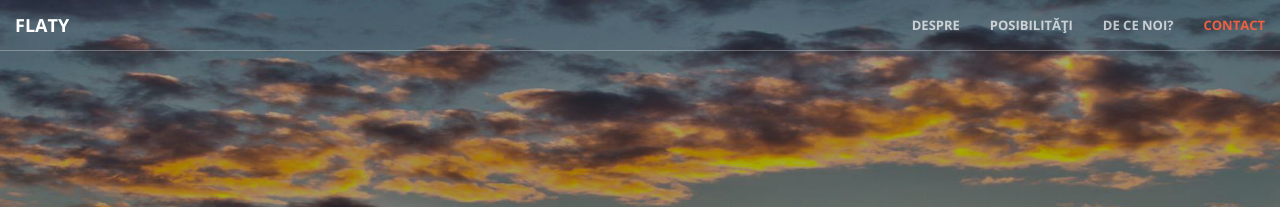
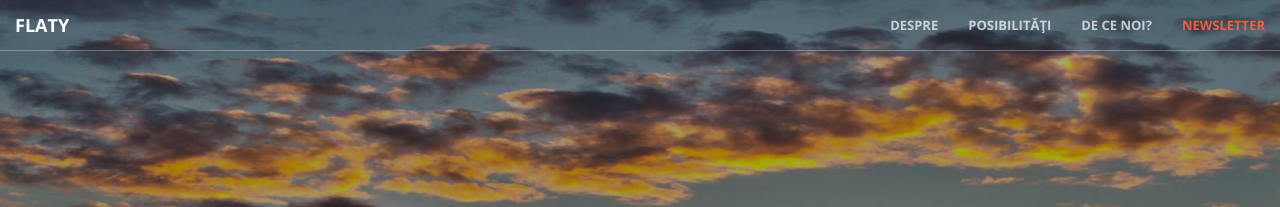
Before and after one commit to rptoma/Flaty-landing-page-2, a Jekyll site: the page built from index.html, in a window 1280 px wide. Shown: the top 207 px of the page. Built offline with Jekyll 4.4.1, drawn with Linux system fonts in a browser that asks for light colours.

Commit message:
Changed nav text

```diff
--- a/_includes/nav.html
+++ b/_includes/nav.html
@@ -24,7 +24,7 @@
                     <a class="page-scroll" href="#portfolio">De ce noi?</a>
                 </li>
                 <li>
-                    <a class="page-scroll" href="#contact">Contact</a>
+                    <a class="page-scroll" href="#contact">Newsletter</a>
                 </li>
             </ul>
         </div>
```
